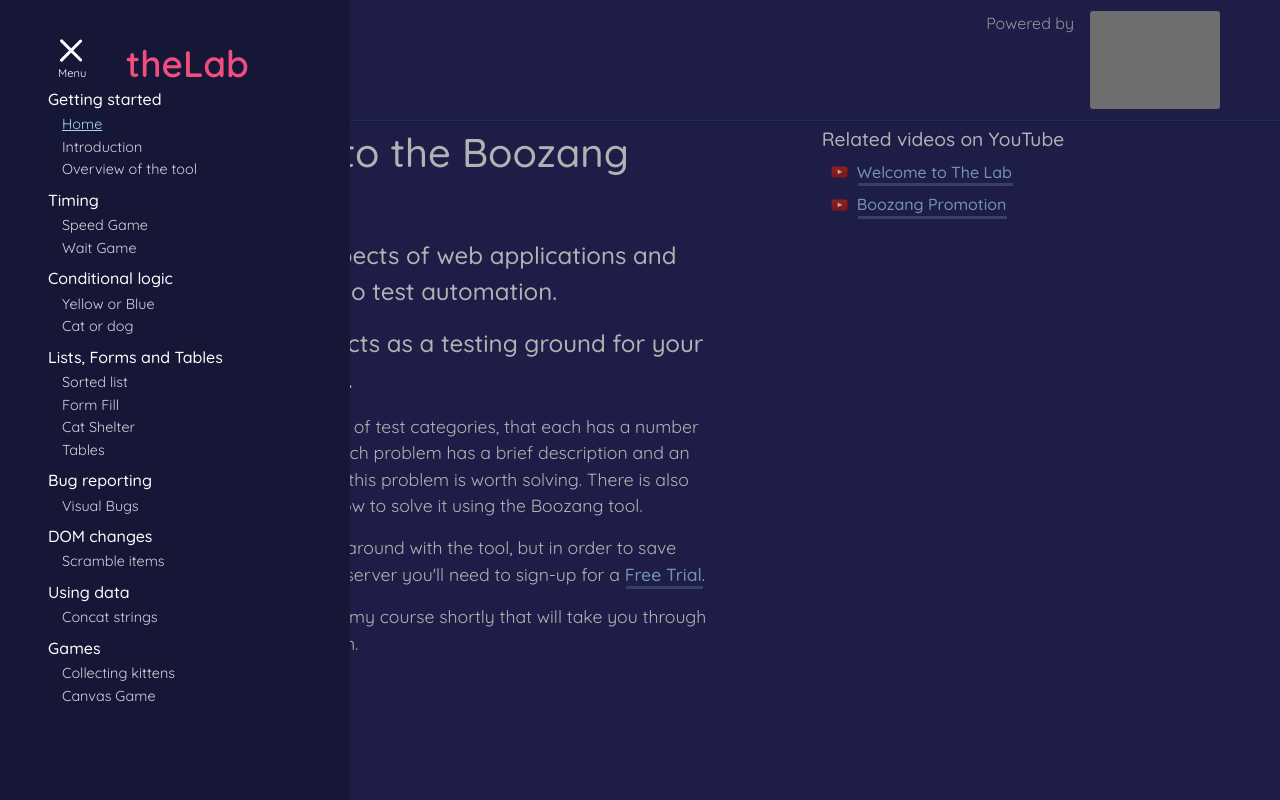
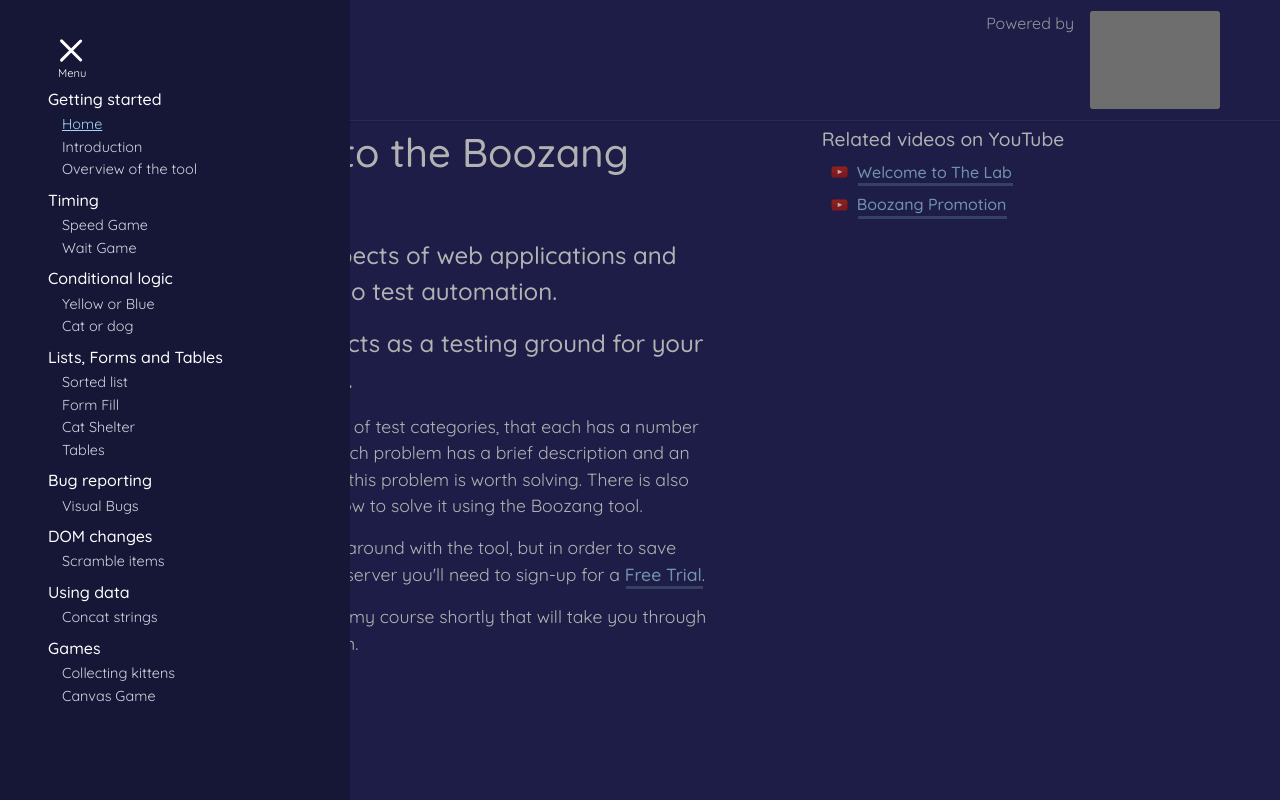
Before and after one commit to karinlj/boozang-thelab, a React (Create React App) app: page / in a window 1280 px wide. Both pictures are taken after a click on the button "Menu". Shown: the top 800 px of the page. Built offline with nearby package versions, Linux system fonts and the light colour scheme; grey boxes are pictures that could not be loaded.

Commit message:
Accessibility: menu btn inside nav

```diff
--- a/src/App.js
+++ b/src/App.js
@@ -1,7 +1,7 @@
 import { BrowserRouter as Router, Route, Switch } from "react-router-dom";
 import { useState, useEffect } from "react";
 
-import Navbar from "./components/layout/Navbar";
+// import Navbar from "./components/layout/Navbar";
 import Backdrop from "./components/layout/Backdrop";
 import Header from "./components/layout/Header";
 import Footer from "./components/layout/Footer";
@@ -42,9 +42,15 @@ function App() {
   return (
     <Router>
       <div className="App" style={{ height: "100%" }}>
-        <div className="menu">
+        {/* <div className="menu">
           <Header className="top_header" isBtnOpen={isBtnOpen} toggleOpen={toggleOpen} />
           <Navbar isBtnOpen={isBtnOpen} toggleOpen={toggleOpen} />
+          {isBtnOpen && <Backdrop handleClick={toggleOpen} />}
+        </div> */}
+
+        <div className="menu_section">
+          <Header className="top_header" isBtnOpen={isBtnOpen} toggleOpen={toggleOpen} />
+
           {isBtnOpen && <Backdrop handleClick={toggleOpen} />}
         </div>
 
--- a/src/components/layout/Header.js
+++ b/src/components/layout/Header.js
@@ -1,6 +1,7 @@
 import Boozang from "../../img/boozang_logo_reverse@2x.png";
 import MenuButton from "./MenuButton";
 import "./_layout.scss";
+import Navbar from "./Navbar";
 
 const Header = ({ toggleOpen, isBtnOpen }) => {
   return (
@@ -8,12 +9,12 @@ const Header = ({ toggleOpen, isBtnOpen }) => {
       <div className="container-fluid">
         <div className="row align-items-center">
           <div className="col-6">
-            <div className="lab_logo_section">
+            <nav className="main_menu">
               <MenuButton toggleOpen={toggleOpen} isBtnOpen={isBtnOpen} />
-              <div className="logo">theLab</div>
-            </div>
+              <Navbar isBtnOpen={isBtnOpen} toggleOpen={toggleOpen} />
+            </nav>
+            <span className="thelab_logo">theLab</span>
           </div>
-
           <div className="col-6">
             <div className="boozang_logo_text">
               <span>Powered by</span>
--- a/src/components/layout/MenuButton.js
+++ b/src/components/layout/MenuButton.js
@@ -3,7 +3,7 @@ import "./_layout.scss";
 
 const MenuButton = ({ toggleOpen, isBtnOpen }) => (
   // passed prop from Navbar but function is in App.js
-  <div>
+  <div className="menu_btn">
     <button
       className={isBtnOpen ? "veggie_burger veggie_burger_isOpen" : "veggie_burger"}
       aria-label="Menu"
--- a/src/components/layout/Navbar.js
+++ b/src/components/layout/Navbar.js
@@ -2,7 +2,7 @@ import { NavLink } from "react-router-dom";
 import "./_layout.scss";
 
 const Navbar = ({ toggleOpen, isBtnOpen }) => (
-  <nav className={isBtnOpen ? "navbar navbar_is_open" : "navbar"}>
+  <section className={isBtnOpen ? "navbar navbar_is_open" : "navbar"}>
     <div className="container">
       <div className="row">
         <div className="col">
@@ -172,6 +172,6 @@ const Navbar = ({ toggleOpen, isBtnOpen }) => (
         </div>
       </div>
     </div>
-  </nav>
+  </section>
 );
 export default Navbar;
--- a/src/components/layout/_layout.scss
+++ b/src/components/layout/_layout.scss
@@ -1,7 +1,6 @@
 @import "../../variables.scss";
 
-//menu
-.menu {
+.menu_section {
   position: fixed;
   width: 100%;
   z-index: 2;
@@ -12,6 +11,8 @@
   border-bottom: 1px solid $themecolorLilaDark;
   box-shadow: rgba(17, 17, 26, 0.1) 0px 2px 0px;
   padding: 0.7rem calc(1.5rem - 15px);
+  display: flex;
+  align-items: baseline;
   @media all and (min-width: $sm-min) {
     padding: 0.7rem calc(2.25rem - 15px);
   }
@@ -21,45 +22,17 @@
   @media all and (min-width: $xl-min) {
     padding: 0.7rem calc(3.75rem - 15px);
   }
-  .lab_logo_section {
-    z-index: 3; //obs!
+
+  //main_menu
+  .main_menu {
+    width: 30px;
+    display: inline-block;
+
+    //menu button
+    .menu_btn {
+      z-index: 3;
       position: relative;
-    display: flex;
-    align-items: baseline;
-    .logo {
-      margin-left: 1.5rem;
-      font-size: 2.3rem;
-      color: $themecolorNewPink;
-      font-weight: 600;
     }
-  }
-  .boozang_logo_text {
-    justify-content: flex-end;
-    display: none;
-    @media all and (min-width: $sm-min) {
-      display: flex;
-    }
-    span {
-      padding-right: 1rem;
-      color: $navLinkColor;
-    }
-    a.boozang_link {
-      //not underlining <a>
-      &::after {
-        opacity: 0;
-      }
-      &:hover {
-        &::before {
-          opacity: 0;
-        }
-      }
-    }
-    img {
-      max-width: 130px;
-    }
-  }
-}
-//menu button
     .veggie_burger {
       display: block;
       background: transparent;
@@ -68,9 +41,6 @@
       margin-top: 10px;
       &:hover {
         opacity: 0.7;
-    // span {
-    //   background: $themecolorNewPink;
-    // }
       }
       span {
         display: block;
@@ -106,7 +76,6 @@
       padding: 1px 6px;
       transition: all ease-in 0.3s; //obs!!
     }
-
     //navbar
     .navbar {
       padding: 1.8rem calc(1.5rem - 15px);
@@ -174,6 +143,43 @@
         visibility: visible;
       }
     }
+  }
+  //thelab_logo
+  .thelab_logo {
+    margin-left: 1.5rem;
+    font-size: 2.3rem;
+    color: $themecolorNewPink;
+    font-weight: 600;
+  }
+
+  //boozang logo
+  .boozang_logo_text {
+    justify-content: flex-end;
+    display: none;
+    @media all and (min-width: $sm-min) {
+      display: flex;
+    }
+    span {
+      padding-right: 1rem;
+      color: $navLinkColor;
+    }
+    a.boozang_link {
+      //not underlining <a>
+      &::after {
+        opacity: 0;
+      }
+      &:hover {
+        &::before {
+          opacity: 0;
+        }
+      }
+    }
+    img {
+      max-width: 130px;
+    }
+  }
+}
+
 //backdrop
 .backdrop {
   position: fixed;
```
Lines whose indentation alone changed are shown as unchanged.
